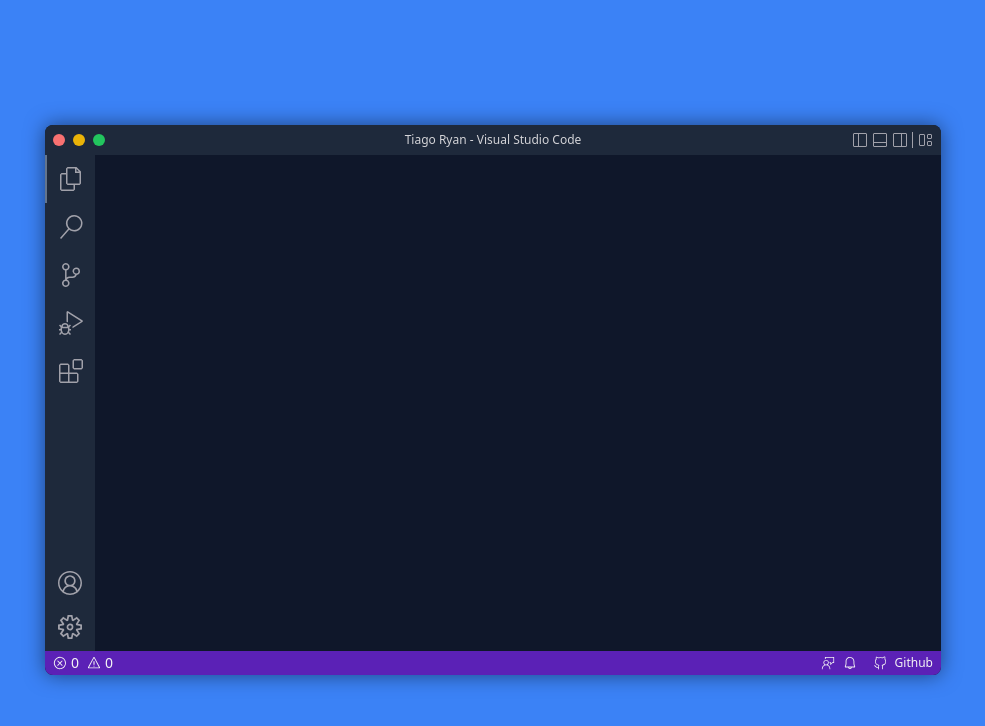
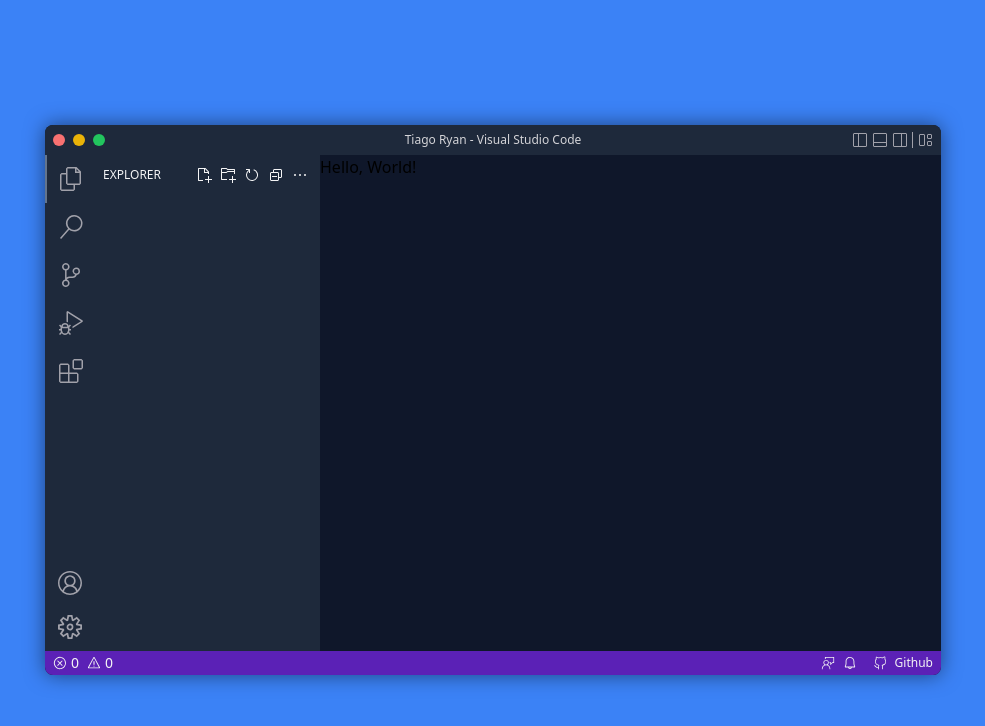
Before and after one commit to tiagoryandev/tiagoryandev, a Next.js app: page / in a window 1280 px wide. Shown: the top 726 px of the page, without its empty margins (147-1132 px from the left). Built offline with nearby package versions, Linux system fonts and the light colour scheme.

Commit message:
feat: add window exploer files component

```diff
--- a/components/WindowContent.tsx
+++ b/components/WindowContent.tsx
@@ -1,8 +1,12 @@
 import React from "react";
 
-const WindowContent: React.FC = () => {
+type Props = {
+	children: React.ReactNode;
+};
+
+const WindowContent: React.FC<Props> = ({ children }) => {
 	return (
-		<div className="col-span-1"></div>
+		<div className="col-span-1">{children}</div>
 	);
 };
 
--- a/components/WindowExplorer.tsx
+++ b/components/WindowExplorer.tsx
@@ -1,8 +1,12 @@
 import React from "react";
+
+import WindowExplorerFiles from "./WindowExplorerFiles";
 
 const WindowExplorer: React.FC = () => {
 	return (
-		<div className="col-span-1"></div>
+		<div className="col-span-1">
+			<WindowExplorerFiles />
+		</div>
 	);
 };
 
--- /dev/null
+++ b/components/WindowExplorerFiles.tsx
@@ -0,0 +1,37 @@
+import React from "react";
+import {
+	VscNewFile as NewFile,
+	VscNewFolder as NewFolder,
+	VscRefresh as Refresh,
+	VscCollapseAll as CollapseAll,
+	VscEllipsis as Ellipsis
+} from "react-icons/vsc";
+
+const WindowExplorerFiles: React.FC = () => {
+	return (
+		<div className="w-full h-full bg-slate-800">
+			<div className="flex items-center justify-between p-2">
+				<h1 className="text-xs text-zinc-100 whitespace-nowrap overflow-hidden select-none">EXPLORER</h1>
+				<div className="flex flex-shrink-0 items-center">
+					<div className="p-1 hover:bg-slate-700 rounded cursor-pointer">
+						<NewFile className="text-zinc-100" />
+					</div>
+					<div className="p-1 hover:bg-slate-700 rounded cursor-pointer">
+						<NewFolder className="text-zinc-100" />
+					</div>
+					<div className="p-1 hover:bg-slate-700 rounded cursor-pointer">
+						<Refresh className="text-zinc-100" />
+					</div>
+					<div className="p-1 hover:bg-slate-700 rounded cursor-pointer">
+						<CollapseAll className="text-zinc-100" />
+					</div>
+					<div className="p-1 hover:bg-slate-700 rounded cursor-pointer">
+						<Ellipsis className="text-zinc-100" />
+					</div>
+				</div>
+			</div>
+		</div>
+	);
+};
+
+export default WindowExplorerFiles;
--- a/components/WindowLayout.tsx
+++ b/components/WindowLayout.tsx
@@ -6,13 +6,19 @@ import WindowExplorer from "./WindowExplorer";
 import WindowContent from "./WindowContent";
 import WindowFooter from "./WindowFooter";
 
-const WindowLayout: React.FC = () => {
+type Props = {
+	children: React.ReactNode;
+};
+
+const WindowLayout: React.FC<Props> = ({ children }) => {
 	return (
-		<div className="grid grid-cols-[50px_200px_auto] grid-rows-[30px_auto_24px] w-full max-w-4xl h-full max-h-[550px] bg-slate-900 overflow-clip shadow-[0px_0px_20px_rgba(0,0,0,0.5)] rounded-lg">
+		<div className="grid grid-cols-[50px_225px_auto] grid-rows-[30px_auto_24px] w-full max-w-4xl h-full max-h-[550px] bg-slate-900 overflow-clip shadow-[0px_0px_20px_rgba(0,0,0,0.5)] rounded-lg">
 			<WindowHeader />
 			<WindowSidebar pageIn="files" />
 			<WindowExplorer />
-			<WindowContent />
+			<WindowContent>
+				{children}
+			</WindowContent>
 			<WindowFooter />
 		</div>
 	);
--- a/pages/index.tsx
+++ b/pages/index.tsx
@@ -5,7 +5,9 @@ import WindowLayout from "@/components/WindowLayout";
 const Home: NextPage = () => {
 	return (
 		<div className="w-screen h-screen flex items-center justify-center p-5 bg-blue-500">
-			<WindowLayout />
+			<WindowLayout>
+				<h1>Hello, World!</h1>
+			</WindowLayout>
 		</div>
 	);
 };
```
